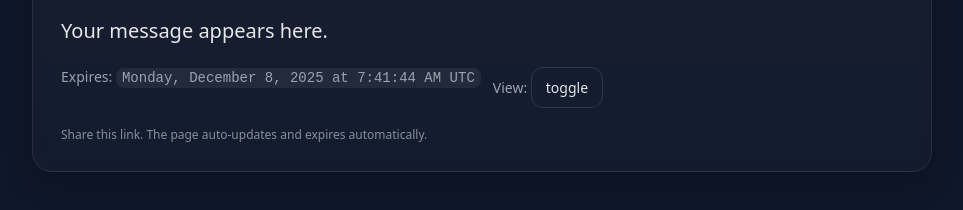
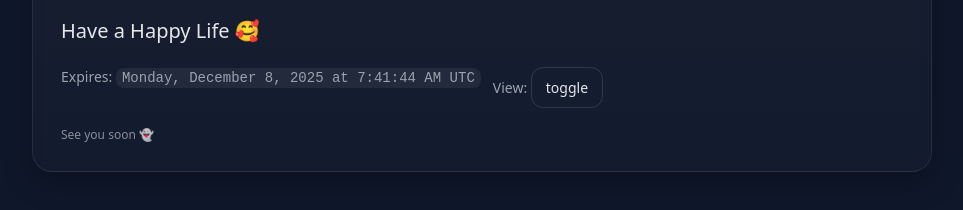
Before and after one commit to learn001-star/learn001-star.github.io, a plain HTML site: page index.html in a window 1280 px wide. Shown: the part 438-648 px from the top of the page, without its empty margins (158-1121 px from the left). Drawn offline with Linux system fonts and the light colour scheme.

Commit message:
Update index.html

```diff
--- a/index.html
+++ b/index.html
@@ -46,12 +46,12 @@
       <h1 class="title"><span class="dot"></span><span id="pageTitle">Message</span></h1>
       <div class="count" id="bigCount">—</div>
       <p class="sub" id="smallTimer">—</p>
-      <div class="message" id="msg">Your message appears here.</div>
+      <div class="message" id="msg">Have a Happy Life 🥰</div>
       <div class="meta" id="meta">
         <div>Expires: <code id="deadlineText">—</code></div>
         <div id="viewsWrap" class="hidden">View: <a class="btn" id="toggleView" href="#">toggle</a></div>
       </div>
-      <div class="footer" id="footer">Share this link. The page auto‑updates and expires automatically.</div>
+      <div class="footer" id="footer">See you soon 👻</div>
     </div>
   </div>
 
@@ -97,7 +97,7 @@
     const title = Q.get('title') || 'Message';
     document.getElementById('pageTitle').textContent = title;
 
-    const msg = (Q.get('msg') || 'Your message appears here.').replace(/\+/g, ' ');
+    const msg = (Q.get('msg') || 'Have a Happy Life 🥰').replace(/\+/g, ' ');
     document.getElementById('msg').textContent = msg;
 
     // Determine deadline
```
